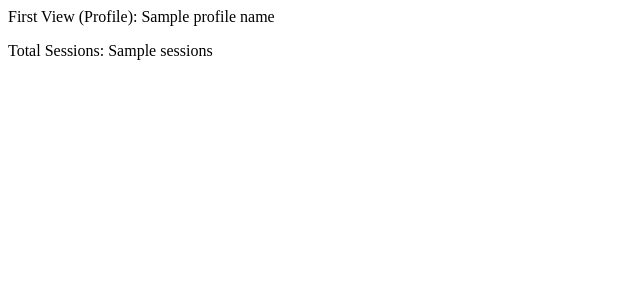
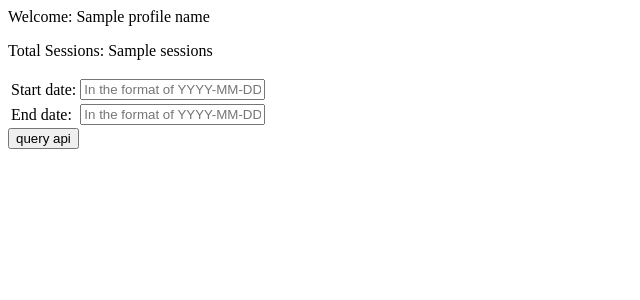
Before and after one commit to somair/djangolytics, a Django app: template googleAnalytics/templates/googleAnalytics/index.html in a window 1280 px wide. Shown: the top 300 px of the page, without its empty margins (0-640 px from the left). Run offline with Django 3.2, Linux system fonts and the light colour scheme; the template is opened without the code that fills it: most values are stand-ins (such as "Sample title", 1, 10 or a date in 2020); parts of the project's set-up code (start-up, migrations or seed data) failed here and were passed over.

Commit message:
Pretty huge commit. Starting to attempt to create a seperate route for hitting the api and storing the results

```diff
--- a/djangolytics/urls.py
+++ b/djangolytics/urls.py
@@ -2,10 +2,9 @@ from django.conf.urls import patterns, include, url
 from django.contrib import admin
 
 urlpatterns = patterns('',
-    # Examples:
     url(r'^$', "googleAnalytics.views.index"),
+    url(r'^hit_api$', "googleAnalytics.views.hit_api"),
     url(r'^oauth2callback$', "googleAnalytics.views.auth_return"),
-    # url(r'^blog/', include('blog.urls')),
 
     url(r'^admin/', include(admin.site.urls)),
     url(r'^accounts/login/$', "django.contrib.auth.views.login",
--- a/googleAnalytics/api_helper.py
+++ b/googleAnalytics/api_helper.py
@@ -28,7 +28,7 @@ def get_first_profile_id(service):
                 return profiles.get('items')[0].get('id')
     return None # One of the many previous steps have failed
 
-def get_results(service, profile_id):
+def get_hourly_sessions(start_date, end_date, service, profile_id):
     return service.data().ga().get(
             ids='ga:' + profile_id,
             start_date='2014-10-06',
--- a/googleAnalytics/models.py
+++ b/googleAnalytics/models.py
@@ -8,5 +8,7 @@ class CredentialsModel(models.Model):
     id = models.ForeignKey(User, primary_key=True)
     credential = CredentialsField()
 
-class Sessions(models.Model):
-    start_datetime = models.DateTimeField("Session start time")
+class HourlySessions(models.Model):
+    date = models.DateTimeField("The date that the session occurred")
+    hour = models.IntegerField("The hour that the session occurred")
+    num_sessions = models.IntegerField("The number of sessions")
--- a/googleAnalytics/templates/googleAnalytics/index.html
+++ b/googleAnalytics/templates/googleAnalytics/index.html
@@ -1,6 +1,20 @@
 {% block content %}
 
-<p>First View (Profile): {{ profile_name }}</p>
+<p>Welcome: {{ profile_name }}</p>
 <p>Total Sessions: {{ sessions }}</p>
 
+<form method="get" action="{% url "googleAnalytics.views.hit_api" %}">{% csrf_token %}
+    <table>
+        <tr>
+            <td>Start date:</td>
+            <td><input type="text" placeholder="In the format of YYYY-MM-DD"/></td>
+        </tr>
+        <tr>
+            <td>End date:</td>
+            <td><input type="text" placeholder="In the format of YYYY-MM-DD"/></td>
+        </tr>
+    </table>
+    <input type="submit" value="query api" />
+</form>
+
 {% endblock %}
```
Also changed, not shown: googleAnalytics/views.py (+32 -4 lines), googleAnalytics/migrations/0003_auto_20141023_2107.py (added).
